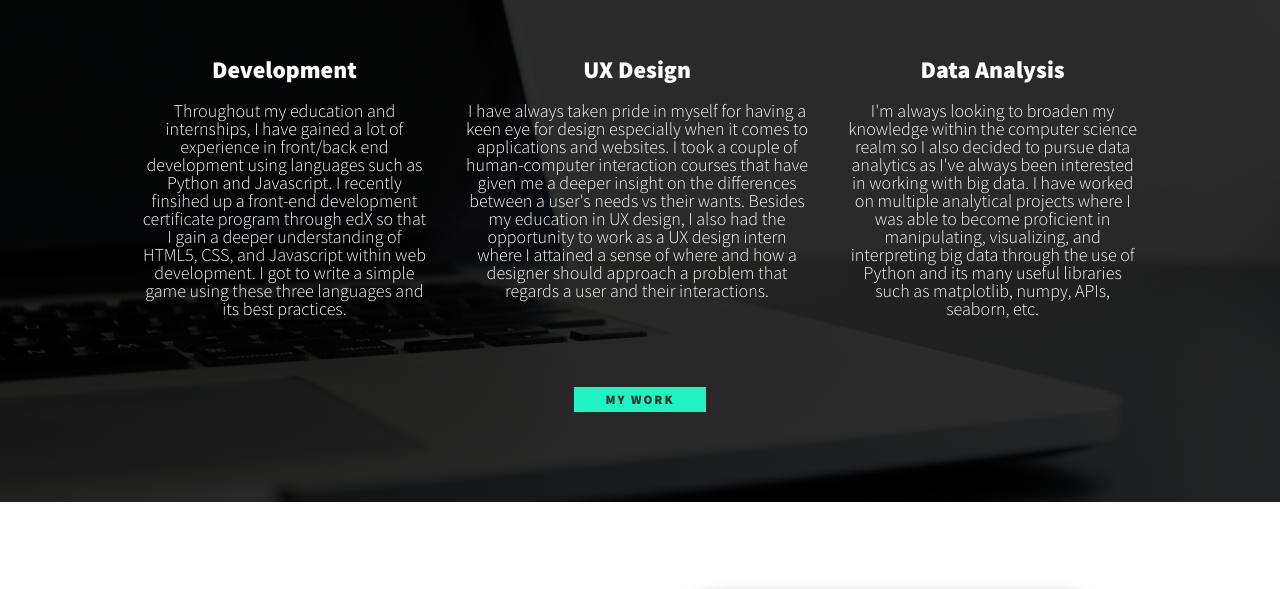
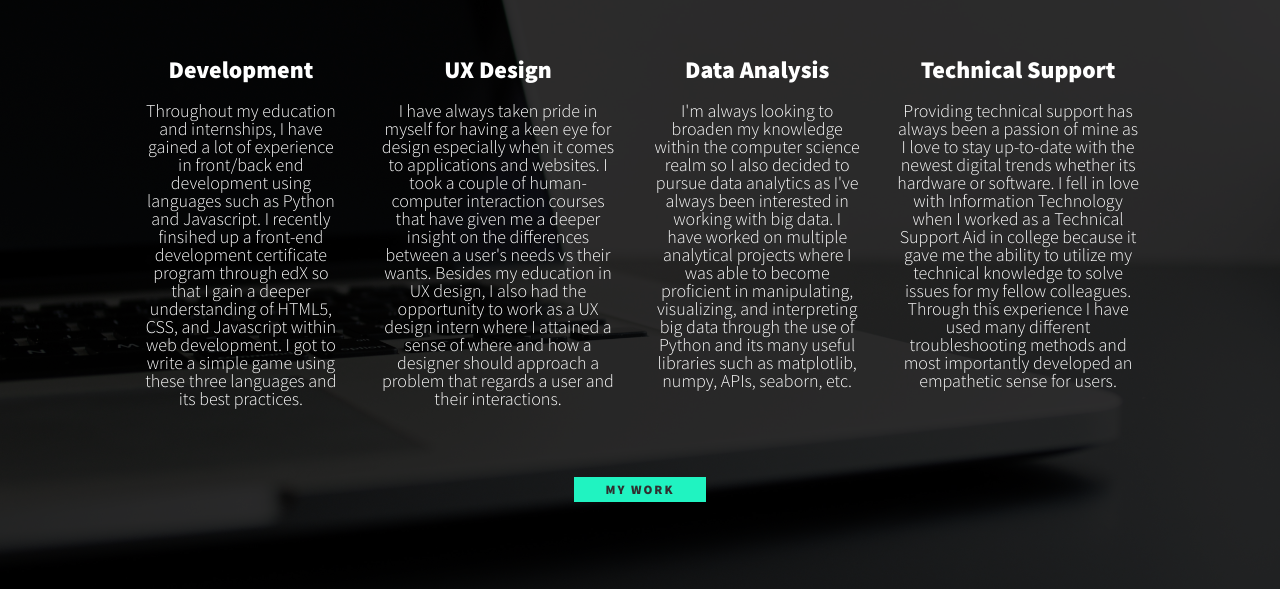
Before and after one commit to eric-lime/EricLimPortfolio, a plain HTML site: page index.html in a window 1280 px wide. Shown: the part 660-1249 px from the top of the page. Drawn offline with nearby package versions, Linux system fonts and the light colour scheme.

Commit message:
Update services section
Added new service

```diff
--- a/index.html
+++ b/index.html
@@ -55,6 +55,12 @@
                 <div class="service">
                     <h3>Data Analysis</h3>
                     <p>I'm always looking to broaden my knowledge within the computer science realm so I also decided to pursue data analytics as I've always been interested in working with big data. I have worked on multiple analytical projects where I was able to become proficient in manipulating, visualizing, and interpreting big data through the use of Python and its many useful libraries such as matplotlib, numpy, APIs, seaborn, etc.</p>
+                </div>
+
+                <!--Service-->
+                <div class="service">
+                    <h3>Technical Support</h3>
+                    <p>Providing technical support has always been a passion of mine as I love to stay up-to-date with the newest digital trends whether its hardware or software. I fell in love with Information Technology when I worked as a Technical Support Aid in college because it gave me the ability to utilize my technical knowledge to solve issues for my fellow colleagues. Through this experience I have used many different troubleshooting methods and most importantly developed an empathetic sense for users.</p>
                 </div>
             </div>
 
```
